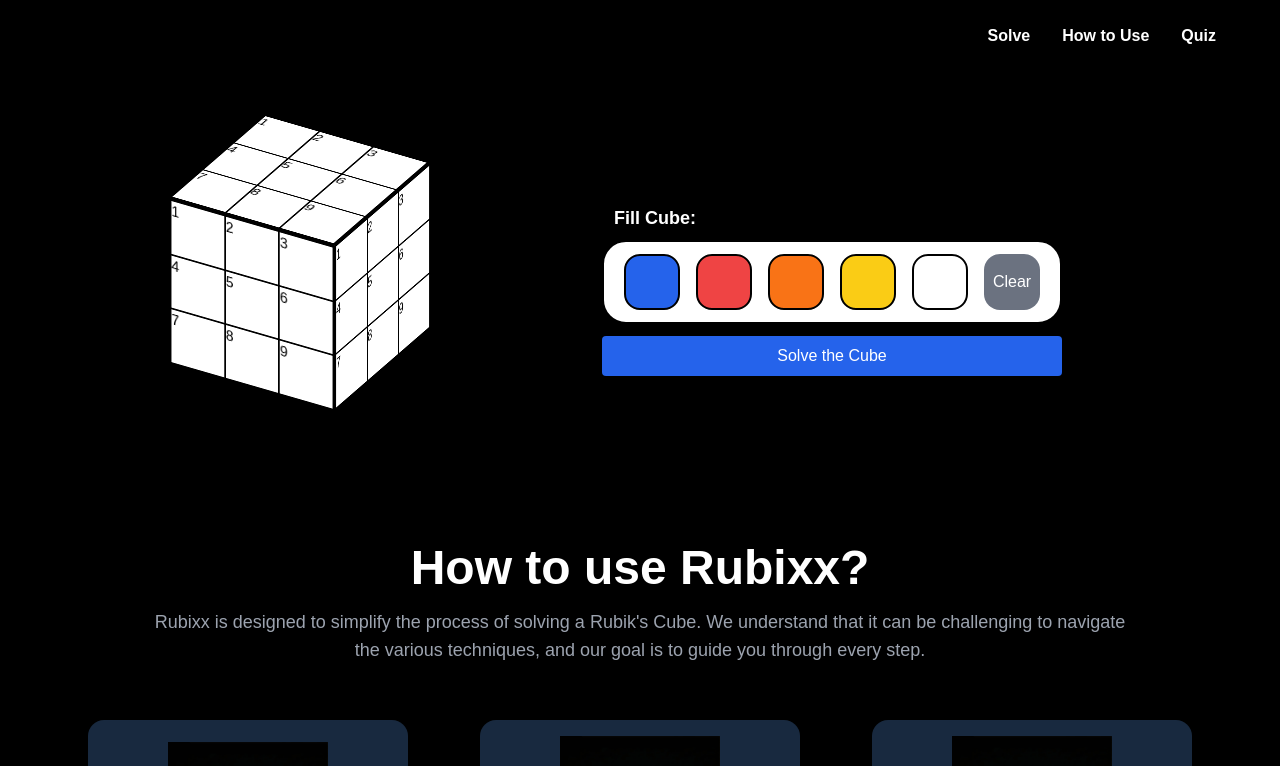
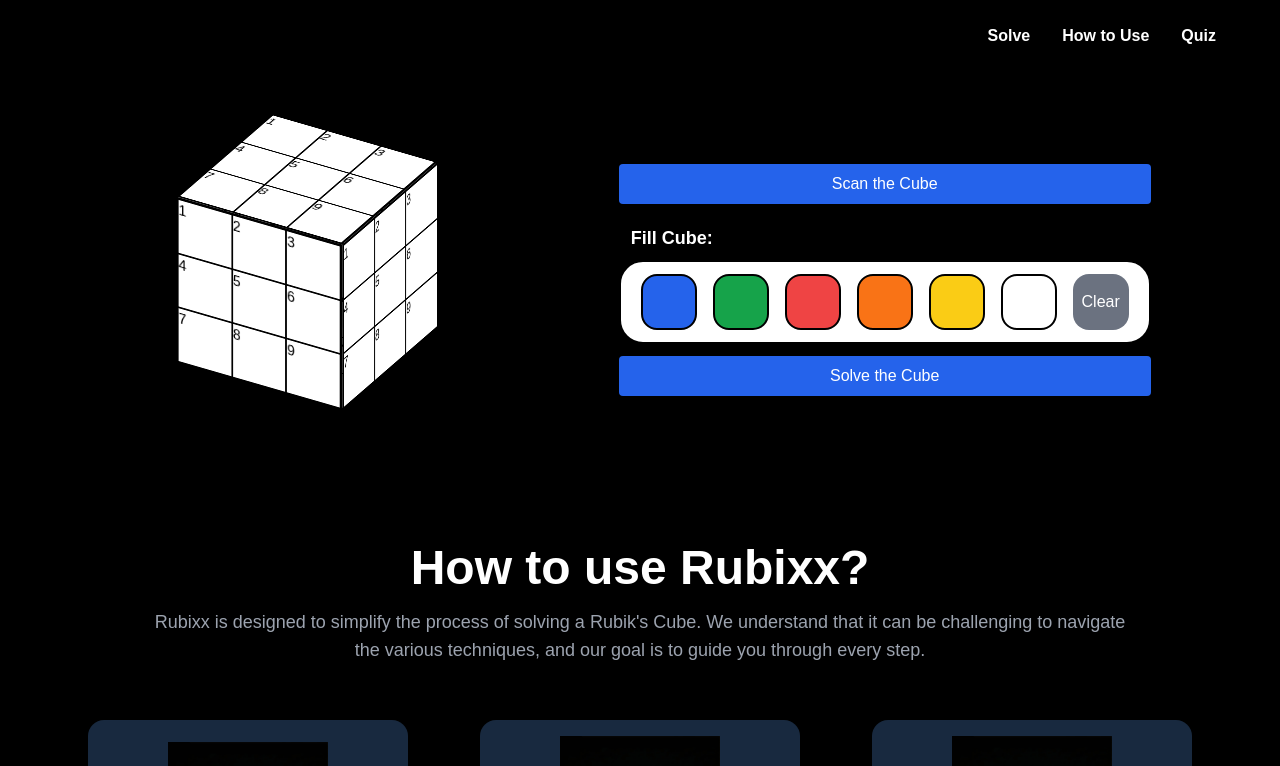
Before and after one commit to jATM0S/Rubixx, a React (Vite) app in the folder frontend/: page /solve in a window 1280 px wide. Shown: the top 766 px of the page. Built offline with nearby package versions, Linux system fonts and the light colour scheme.

Commit message:
cors settings removing redundant divs and seaprate div for sequence. react convension formatting

```diff
--- a/frontend/src/components/solve.jsx
+++ b/frontend/src/components/solve.jsx
@@ -94,15 +94,16 @@ const Solve = ({ onClose }) => {
   };
 
   return (
-    <div className="bg-black p-6 flex justify-evenly ">
+    <div className="bg-black">
+      <div className="p-6 flex justify-evenly ">
         {/* 3d cube */}
-      <div class="cube m-20 w-56 h-56">
-        <div class="face front ">
-          <div className="grid grid-cols-3 gap-0 w-48 h-48 border-2 border-black ">
+        <div className="cube m-20 w-56 h-56">
+          <div className="face front grid grid-cols-3 gap-0 w-48 h-48 border-2 border-black ">
             {Array(9)
               .fill(null)
               .map((_, index) => (
                 <div
+                  key={`front-${index}`}
                   className={`w-full h-full border border-black ${cubeColors.front[index]}`}
                   onClick={() =>
                     setCubeColors((prevColors) => {
@@ -116,13 +117,12 @@ const Solve = ({ onClose }) => {
                 </div>
               ))}
           </div>
-        </div>
-        <div class="face back ">
-          <div className="grid grid-cols-3 gap-0 w-48 h-48 border-2 border-black">
+          <div className="face back grid grid-cols-3 gap-0 w-48 h-48 border-2 border-black">
             {Array(9)
               .fill(null)
               .map((_, index) => (
                 <div
+                  key={`back-${index}`}
                   className={`w-full h-full border border-black ${cubeColors.back[index]}`}
                   onClick={() =>
                     setCubeColors((prevColors) => {
@@ -136,13 +136,12 @@ const Solve = ({ onClose }) => {
                 </div>
               ))}
           </div>
-        </div>
-        <div class="face left ">
-          <div className="grid grid-cols-3 gap-0 w-48 h-48 border-2 border-black">
+          <div className="face left grid grid-cols-3 gap-0 w-48 h-48 border-2 border-black">
             {Array(9)
               .fill(null)
               .map((_, index) => (
                 <div
+                  key={`left-${index}`}
                   className={`w-full h-full border border-black ${cubeColors.left[index]}`}
                   onClick={() =>
                     setCubeColors((prevColors) => {
@@ -156,13 +155,12 @@ const Solve = ({ onClose }) => {
                 </div>
               ))}
           </div>
-        </div>
-        <div class="face right ">
-          <div className="grid grid-cols-3 gap-0 w-48 h-48 border-2 border-black">
+          <div className="face right grid grid-cols-3 gap-0 w-48 h-48 border-2 border-black">
             {Array(9)
               .fill(null)
               .map((_, index) => (
                 <div
+                  key={`right-${index}`}
                   className={`w-full h-full border border-black ${cubeColors.right[index]}`}
                   onClick={() =>
                     setCubeColors((prevColors) => {
@@ -176,13 +174,12 @@ const Solve = ({ onClose }) => {
                 </div>
               ))}
           </div>
-        </div>
-        <div class="face top ">
-          <div className="grid grid-cols-3 gap-0 w-48 h-48 border-2 border-black">
+          <div className="face top grid grid-cols-3 gap-0 w-48 h-48 border-2 border-black">
             {Array(9)
               .fill(null)
               .map((_, index) => (
                 <div
+                  key={`top-${index}`}
                   className={`w-full h-full border border-black ${cubeColors.top[index]}`}
                   onClick={() =>
                     setCubeColors((prevColors) => {
@@ -196,13 +193,12 @@ const Solve = ({ onClose }) => {
                 </div>
               ))}
           </div>
-        </div>
-        <div class="face bottom ">
-          <div className="grid grid-cols-3 gap-0 w-48 h-48 border-2 border-black">
+          <div className="face bottom grid grid-cols-3 gap-0 w-48 h-48 border-2 border-black">
             {Array(9)
               .fill(null)
               .map((_, index) => (
                 <div
+                  key={`bottom-${index}`}
                   className={`w-full h-full border border-black ${cubeColors.bottom[index]}`}
                   onClick={() =>
                     setCubeColors((prevColors) => {
@@ -217,13 +213,21 @@ const Solve = ({ onClose }) => {
               ))}
           </div>
         </div>
-      </div>
 
         {/* menu */}
         <div className=" flex flex-col justify-center">
+          <button
+            // onClick={}
+            className="bg-blue-600 text-white py-2 px-6 rounded hover:bg-blue-700 transition duration-300"
+          >
+            Scan the Cube
+          </button>
+
           {/* fillcube section */}
           <div className="my-3">
-          <p className=" text-white font-bold text-lg select-none py-2 px-3">Fill Cube:</p>
+            <p className=" text-white font-bold text-lg select-none py-2 px-3">
+              Fill Cube:
+            </p>
 
             {/* colors */}
             <div
@@ -233,6 +237,12 @@ const Solve = ({ onClose }) => {
                 className="bg-blue-600 border-2 border-black h-14 w-14 rounded-2xl mx-2"
                 onClick={() => {
                   setCurrentColor("bg-blue-600");
+                }}
+              ></div>
+              <div
+                className="bg-green-600 border-2 border-black h-14 w-14 rounded-2xl mx-2"
+                onClick={() => {
+                  setCurrentColor("bg-green-600");
                 }}
               ></div>
               <div
@@ -265,10 +275,19 @@ const Solve = ({ onClose }) => {
                   setCurrentColor("bg-white");
                   setCubeColors((prevColors) => {
                     const updatedColors = { ...prevColors };
-                  const faces=["front","back","left","right","top","bottom"]
-                  faces.forEach((face)=>{updatedColors[face]= [...initialFaceColors];})
+                    const faces = [
+                      "front",
+                      "back",
+                      "left",
+                      "right",
+                      "top",
+                      "bottom",
+                    ];
+                    faces.forEach((face) => {
+                      updatedColors[face] = [...initialFaceColors];
+                    });
                     return updatedColors;
-                })
+                  });
                 }}
               >
                 Clear
@@ -284,7 +303,10 @@ const Solve = ({ onClose }) => {
             Solve the Cube
           </button>
         </div>
+      </div>
+      <div className="">
         <p className="text-white">{response.sequence.join(" ")}</p>
+      </div>
     </div>
   );
 };
```
Also changed, not shown: 1 other file (tests, documents, lock files or other folders). Lines whose indentation alone changed are shown as unchanged.
